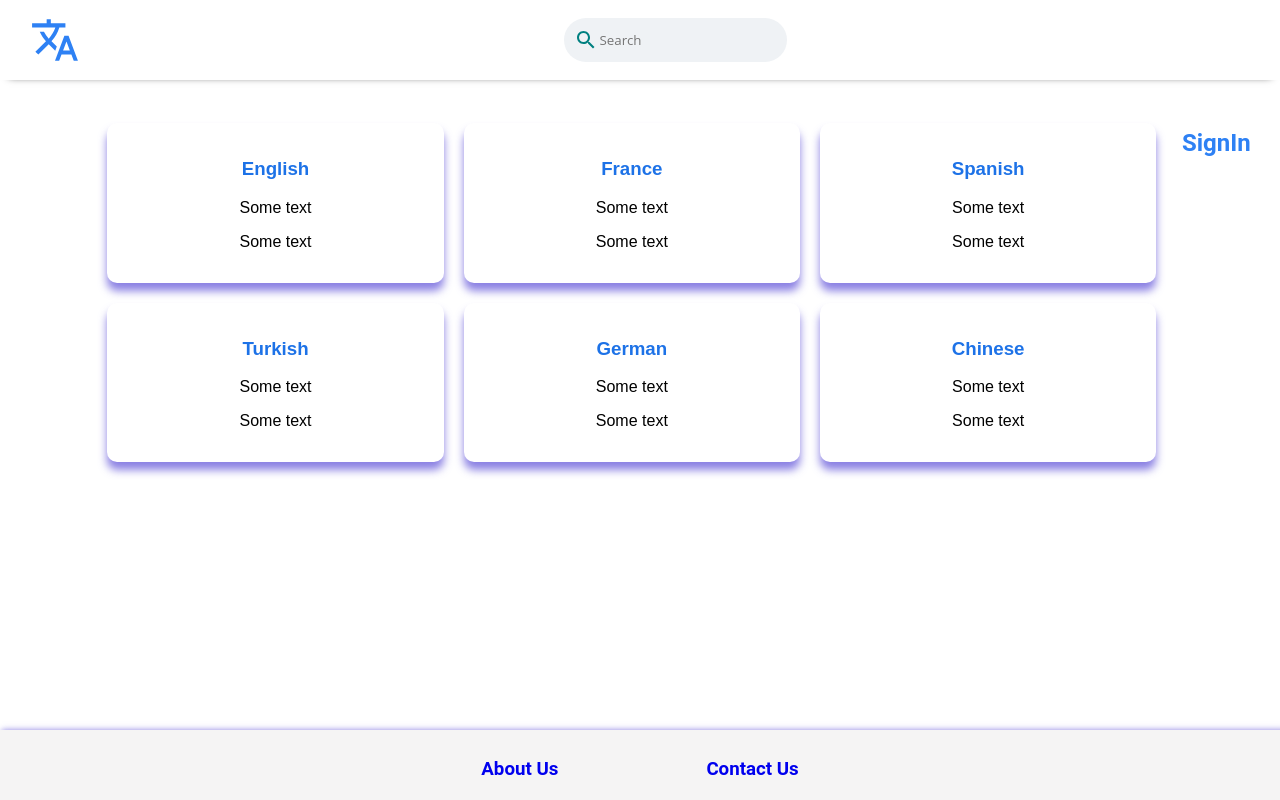
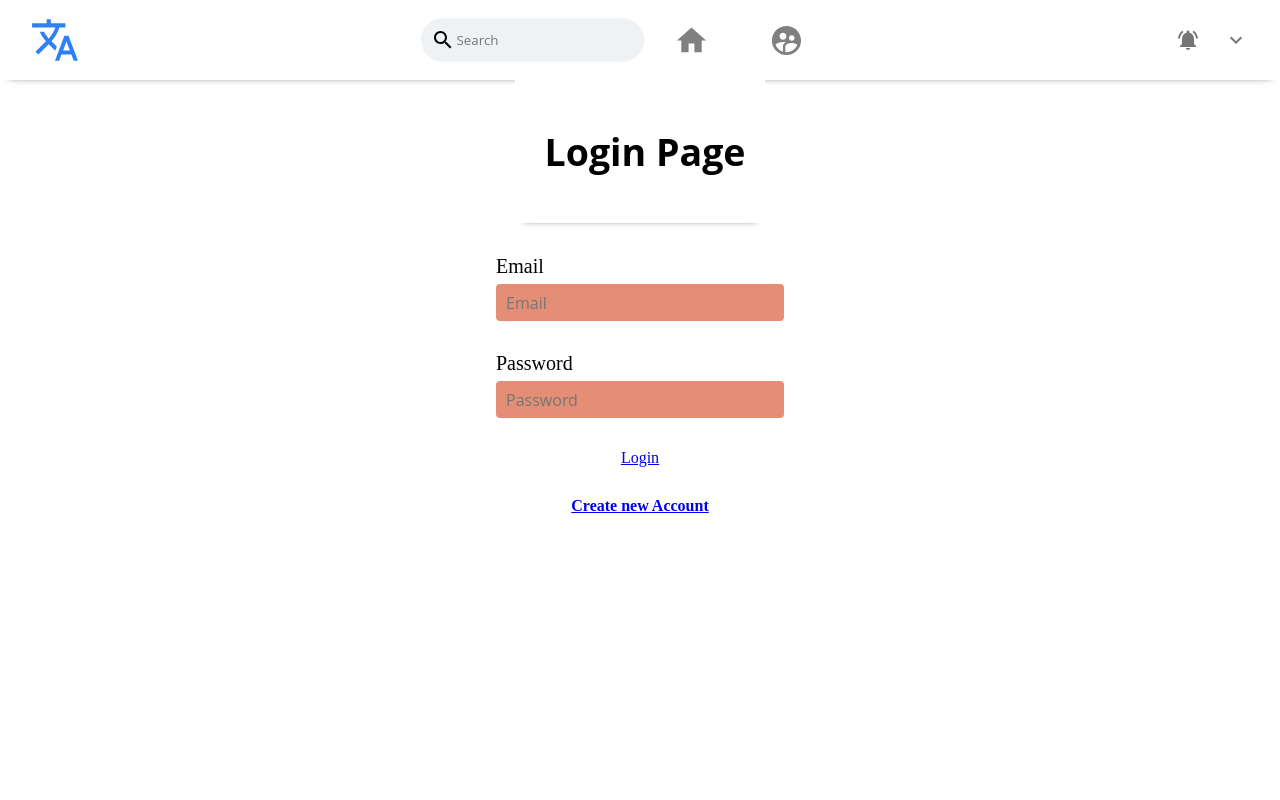
Before and after one commit to codeeam/Project-4, a React (Create React App) app in the folder Frontend/: page / in a window 1280 px wide. Built offline with nearby package versions, Linux system fonts and the light colour scheme.

Commit message:
fixed the folders

```diff
--- a/Frontend/src/App.js
+++ b/Frontend/src/App.js
@@ -1,15 +1,17 @@
-import React, { useState, useEffect } from 'react';
-import { BrowserRouter as Router, Route, Link, Redirect } from 'react-router-dom';
+import React, {  useEffect } from 'react';
+import { BrowserRouter as Router, Route } from 'react-router-dom';
 import './App.css';
+import Login from './Components/Login/Login';
+import Languages from './Components/Languages/Languages'
+import English from './Screens/English/English'
 
-import English from './Screens/English/English'
-import Navbar from './Components/Languages/Navbar'
-import Login from './Components/Login/Login';
-import signup from './Components/SignUp/Signup'
-import Join from './Components/ChatApp/Join/Join'
-import Chat from './Components/ChatApp/Chat/chat'
-import About from './Components/AboutUs/About'
-import Contact from './Components/ContactUs/Contact'
+// import English from './Screens/English/English'
+// import Navbar from './Components/Languages/Navbar'
+import Signup from './Components/SignUp/Signup'
+// import Join from './Components/ChatApp/Join/Join'
+// import Chat from './Components/ChatApp/Chat/chat'
+// import About from './Components/AboutUs/About'
+// import Contact from './Components/ContactUs/Contact'
 
 
 function App() {
@@ -19,79 +21,20 @@ function App() {
 
   return (
     <Router>
-      <Route exact path="/">
-        <div className="App">
-          <div className="head">
-            <Navbar />
-          </div>
-          <div className="row">
-            <div className="column">
-              <div className="card">
-                <Link to="/english" style={{ textDecoration: 'none' }} className="english1"><h3>English</h3></Link>
-                <p>Some text</p>
-                <p>Some text</p>
-              </div>
-            </div>
+      <Route  path="/Languages/English" exact component={English}/>
+      <Route path="/" exact component={Login} />
+      <Route path="/signup" exact component={Signup} />
+      <Route path="/Languages" exact component={Languages} />
 
-            <div className="column">
-              <div className="card">
-                <h3>France </h3>
-                <p>Some text</p>
-                <p>Some text</p>
-              </div>
-            </div>
 
-            <div className="column">
-              <div className="card">
-                <h3>Spanish</h3>
-                <p>Some text</p>
-                <p>Some text</p>
-              </div>
-            </div>
 
-            <div className="column">
-              <div className="card">
-                <h3>Turkish</h3>
-                <p>Some text</p>
-                <p>Some text</p>
-              </div>
-            </div>
 
-            <div className="column">
-              <div className="card">
-                <h3>German </h3>
-                <p>Some text</p>
-                <p>Some text</p>
-              </div>
-            </div>
-
-            <div className="column">
-              <div className="card">
-                <h3>Chinese</h3>
-                <p>Some text</p>
-                <p>Some text</p>
-              </div>
-            </div>
-          </div>
-          <div className="bottom-stuff">
-            <div className="bottom">
-
-              <div className="about-us"><Link to="/aboutUs" style={{ textDecoration: 'none' }}><h3>About Us</h3></Link></div>
-              <div className="contact-us"><Link to="/contactUs" style={{ textDecoration: 'none' }}><h3>Contact Us</h3></Link> </div>
-            </div>
-            <div className="header__right">
-					<Link to="/login" style={{ textDecoration: 'none' }}><div className="signUp-cover"><h2 className="signUP">SignIn</h2></div></Link>
-				</div>
-          </div>
-        </div>
-      </Route>
-      <Route  path="/login" exact component={Login} />
-      <Route path ="/signup" component={signup}/>
+      {/*<Route path ="/signup" component={signup}/>
       <Route exact path="/aboutUs" component={About}/>
       <Route exact path="/contactUs" component={Contact}/>
       <Route exact path="/english" component={English}/>
       <Route path="/joinChat" exact component={Join}/>
-      <Route path="/chat" component={Chat}/>
+  <Route path="/chat" component={Chat}/>*/}
     </Router>
 
   );
--- /dev/null
+++ b/Frontend/src/Components/Languages/Languages.js
@@ -0,0 +1,84 @@
+import React from 'react';
+import { BrowserRouter as Router, Link,  } from 'react-router-dom';
+import Navbar from './Navbar'
+import English from '../../Screens/English/English'
+
+
+
+
+function App() {
+  return (
+    <Router>
+
+        <div className="App">
+          <div className="head">
+            <Navbar />
+          </div>
+          <div className="row">
+          <div className="column">
+            <Link to="/Languages/English" style={{ textDecoration: 'none' }} className="/Languages/English">
+              <div className="card">
+                <h3>English</h3>
+
+              </div>
+            </Link>
+            </div>
+
+            <div className="column">
+              <div className="card">
+                <h3>France </h3>
+
+              </div>
+            </div>
+
+            <div className="column">
+              <div className="card">
+                <h3>Spanish</h3>
+
+              </div>
+            </div>
+
+            <div className="column">
+              <div className="card">
+                <h3>Turkish</h3>
+
+              </div>
+            </div>
+
+            <div className="column">
+              <div className="card">
+                <h3>German </h3>
+
+              </div>
+            </div>
+
+            <div className="column">
+              <div className="card">
+                <h3>Chinese</h3>
+
+              </div>
+            </div>
+          </div>
+          <div className="bottom-stuff">
+            <div className="bottom">
+
+              <div className="about-us"><Link to="/aboutUs" style={{ textDecoration: 'none' }}><h3>About Us</h3></Link></div>
+              <div className="contact-us"><Link to="/contactUs" style={{ textDecoration: 'none' }}><h3>Contact Us</h3></Link> </div>
+            </div>
+            <div className="header__right">
+					{/* <Link to="/login" style={{ textDecoration: 'none' }}><div className="signUp-cover"><h2 className="signUP">SignIn</h2></div></Link> */}
+				</div>
+          </div>
+              </div>
+
+
+
+      </Router>
+
+
+  );
+
+}
+
+
+export default App;
--- a/Frontend/src/Components/Login/Login.js
+++ b/Frontend/src/Components/Login/Login.js
@@ -1,11 +1,16 @@
 import React from 'react';
 import { BrowserRouter as Router, Route, Link } from 'react-router-dom';
-import Signup from './../SignUp/Signup'
+import Navbar from './Navbar/Navbar'
+
 
 
 function Login() {
 
   return (
+    <div>
+
+      <Navbar />
+
     <div>
     <div className="contenar">
     <div className="header">
@@ -29,19 +34,15 @@ function Login() {
     </div>
 
     <div className="footer">
-    <button className="btn">Login</button>
+    <Link className='Languages' to ='/Languages'> Login</Link>
+
     </div>
+    <Link className='signup' to ='/signup'> Create new Account</Link>
+</div>
 
-</div>
-<Router>
-    <Route path='/signup'>
-        <Signup/>
-    </Route>
+      </div>
 
-</Router>
-<Link className='signup' to ='/signup'> Create new Account</Link>
-
-</div>
+      </div>
   )
 }
 
--- /dev/null
+++ b/Frontend/src/Components/Login/Navbar/Navbar.css
@@ -0,0 +1,72 @@
+.header {
+	display: flex;
+	padding: 15px 20px 15px 30px;
+	justify-content: space-between;
+	align-items: center;
+	position: sticky;
+	background-color: white;
+	z-index: 100;
+	top: 0;
+	box-shadow: 0px 5px 8px -9px rgba(0, 0, 0, 75);
+}
+
+.header__left {
+	display: flex;
+}
+
+.header__left > img {
+	height: 40px;
+}
+
+.header__input {
+	display: flex;
+	align-items: center;
+	background-color: #eff2f5;
+	padding: 10px;
+	margin-left: 10px;
+	border-radius: 33px;
+}
+
+.header__input > input {
+	border: none;
+	background-color: transparent;
+	outline-width: 0;
+}
+
+.header__center {
+	display: flex;
+	flex: 1;
+	justify-content: center;
+}
+
+.header__option {
+	display: flex;
+	align-items: center;
+	padding: 0 30px;
+	cursor: pointer;
+}
+
+.header__option--active > .MuiSvgIcon-root {
+	color: #2e81f4;
+}
+
+.header__option--active {
+	border-bottom: 4px solid #2e81f4;
+}
+
+.header__option > .MuiSvgIcon-root {
+	color: gray;
+}
+.header__option:hover > .MuiSvgIcon-root {
+	color: #2e81f4;
+}
+.header__info {
+	display: flex;
+	align-items: center;
+}
+.header__info > h4 {
+	margin-left: 10px;
+}
+.header__right {
+	display: flex;
+}
--- /dev/null
+++ b/Frontend/src/Components/Login/Navbar/Navbar.js
@@ -0,0 +1,41 @@
+import React from 'react';
+import './Navbar.css';
+import TranslateIcon from '@material-ui/icons/Translate';
+import SearchIcon from '@material-ui/icons/Search';
+import HomeIcon from '@material-ui/icons/Home';
+import SupervisedUserCircleIcon from '@material-ui/icons/SupervisedUserCircle';
+import { Avatar, IconButton } from '@material-ui/core';
+import NotificationsActiveIcon from '@material-ui/icons/NotificationsActive';
+import ExpandMoreIcon from '@material-ui/icons/ExpandMore';
+
+const Navbar = () => {
+	return (
+		<div className="header">
+			<div className="header__left">
+				<TranslateIcon style={{ fontSize: 50, color: '#2e81f4' }} />
+			</div>
+			<div className="header__center">
+				<div className="header__input">
+					<SearchIcon />
+					<input placeholder="Search" type="text" />
+				</div>
+				<div className="header__option">
+					<HomeIcon fontSize="large" />
+				</div>
+				<div className="header__option">
+					<SupervisedUserCircleIcon fontSize="large" />
+				</div>
+			</div>
+			<div className="header__right">
+				<IconButton>
+					<NotificationsActiveIcon />
+				</IconButton>
+				<IconButton>
+					<ExpandMoreIcon />
+				</IconButton>
+			</div>
+		</div>
+	);
+};
+
+export default Navbar;
--- a/Frontend/src/Components/SignUp/Signup.js
+++ b/Frontend/src/Components/SignUp/Signup.js
@@ -1,5 +1,8 @@
 import React from 'react';
+import { BrowserRouter as Router, Route, Link } from 'react-router-dom';
 import './Sign.css'
+import Languages from './../Languages/Languages'
+
 
 
 function SignUP() {
@@ -29,7 +32,7 @@ function SignUP() {
     </div>
 
     <div className="footer">
-    <button className="btn">Create New Account</button>
+    <Link className='Languages' to ='/Languages'> Create new Account</Link>
     </div>
 
 </div>
--- a/Frontend/src/Screens/English/English.js
+++ b/Frontend/src/Screens/English/English.js
@@ -7,13 +7,17 @@ import Sidebar from './../../Components/EnglishComponent/Sidebar/Sidebar';
 
 const English = () => {
 	return (
+		<Router>
+
 		<div className="english">
 			<Navbar />
 			<div className="english__body">
 				<Sidebar />
 				<Feed />
 			</div>
-		</div>
+				</div>
+
+		</Router>
 	);
 };
 
```
